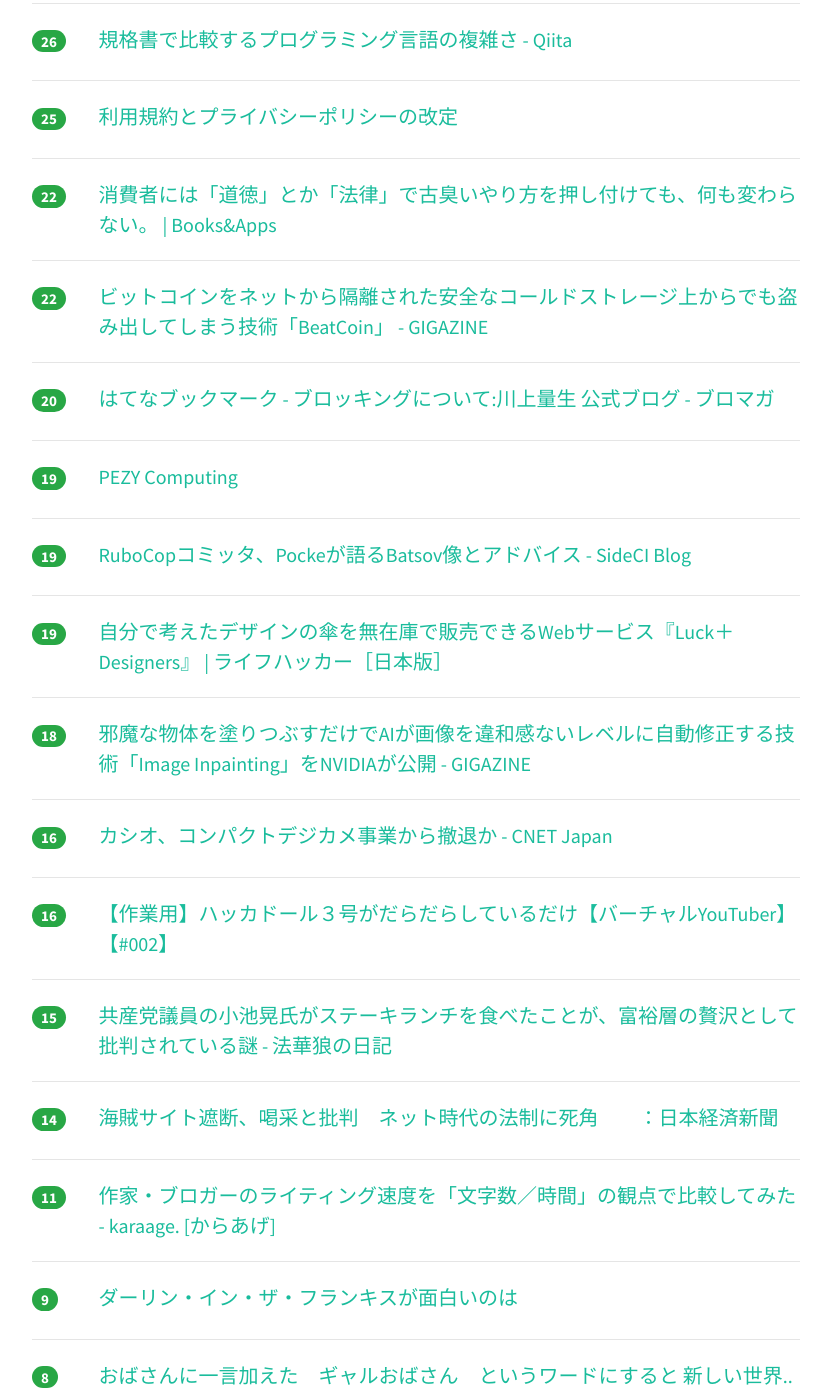
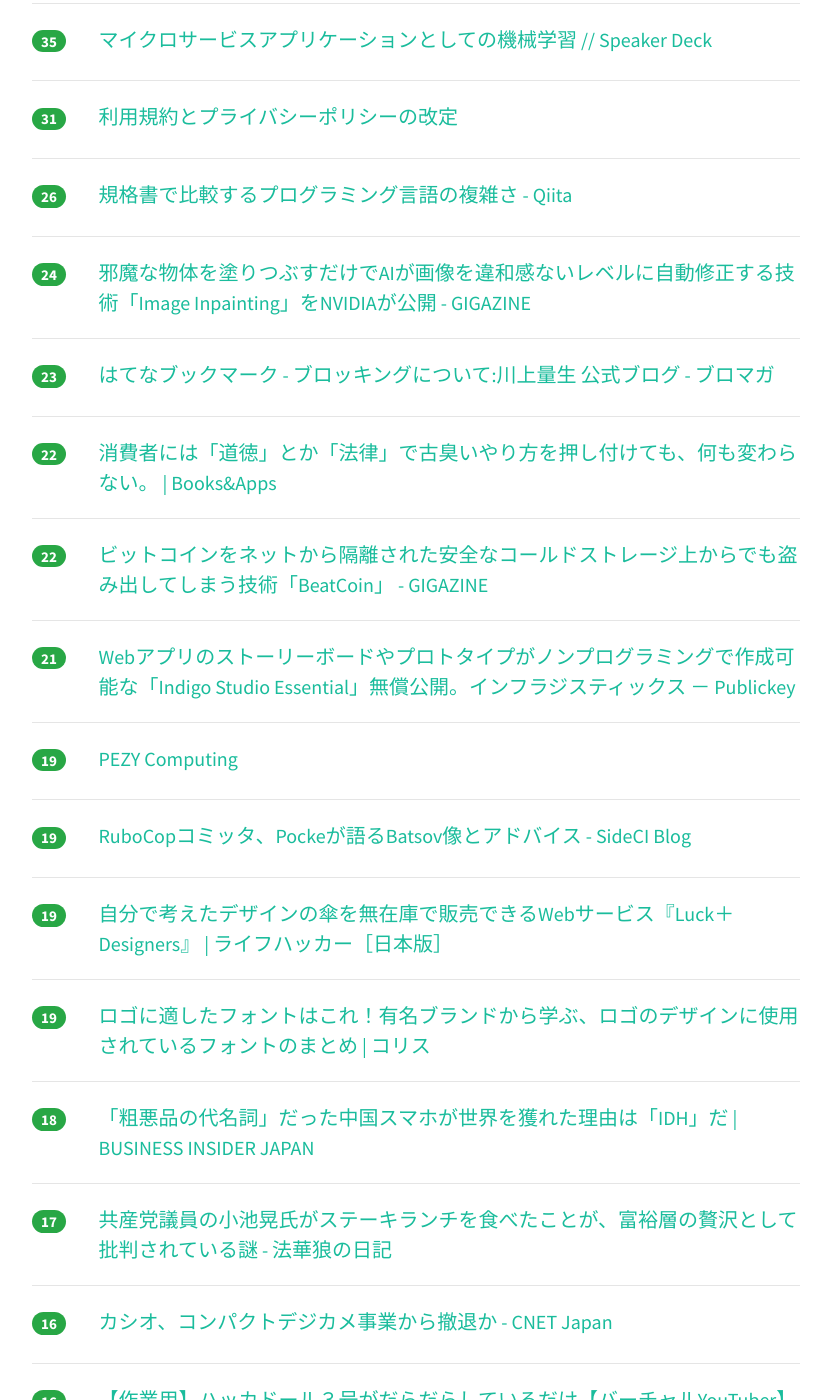
Before and after one commit to yatta47/hatena-matome-site, a Jekyll site: the page built from _posts/2018-04-25-hatena.md, in a window 1280 px wide and 1400 px high, scrolled down 861 px. Shown: the whole window, without its empty margins (224-1055 px from the left). Built offline with Jekyll 4.4.1, drawn with Linux system fonts in a browser that asks for light colours; nearby versions of some CDN libraries; some of the changed text lies outside the part shown.

Commit message:
Updated 2018-04-25

```diff
--- a/_posts/2018-04-25-hatena.md
+++ b/_posts/2018-04-25-hatena.md
@@ -1,14 +1,24 @@
 ---
 layout: post
 title:  "2018-04-25 はてぶIT"
-date:   2018-04-25 10:03:02
+date:   2018-04-25 11:02:45
 tags: [it-hotentry]
 ---
-22 件のデータあり
+30 件のデータあり
 
 <hr><div class="row">
-<div class="col-1"><span class="badge badge-pill badge-success h2">49</span></div>
+<div class="col-1"><span class="badge badge-pill badge-success h2">61</span></div>
+<div class="col-11"><a href='https://speakerdeck.com/suusan2go/hurontoendoenziniamozhi-tuteokitaigrpc' target='_blank'>フロントエンドエンジニアも知っておきたいgRPC // Speaker Deck</a></div>
+</div>
+<hr>
+<div class="row">
+<div class="col-1"><span class="badge badge-pill badge-success h2">54</span></div>
 <div class="col-11"><a href='https://speakerdeck.com/mottox2/create-fast-site-with-netlify-and-gatsby' target='_blank'>爆速サイトを爆速で作れるNetlify + Gatsby / Create fast site with netlify and gatsby // Speaker Deck</a></div>
+</div>
+<hr>
+<div class="row">
+<div class="col-1"><span class="badge badge-pill badge-success h2">44</span></div>
+<div class="col-11"><a href='http://mizchi.hatenablog.com/entry/2018/04/24/231457' target='_blank'>シャニマスのコード読んだ - mizchi's blog</a></div>
 </div>
 <hr>
 <div class="row">
@@ -17,23 +27,23 @@ tags: [it-hotentry]
 </div>
 <hr>
 <div class="row">
-<div class="col-1"><span class="badge badge-pill badge-success h2">43</span></div>
-<div class="col-11"><a href='https://speakerdeck.com/suusan2go/hurontoendoenziniamozhi-tuteokitaigrpc' target='_blank'>フロントエンドエンジニアも知っておきたいgRPC // Speaker Deck</a></div>
-</div>
-<hr>
-<div class="row">
 <div class="col-1"><span class="badge badge-pill badge-success h2">40</span></div>
 <div class="col-11"><a href='https://speakerdeck.com/takanorip/uebuhuontofalseemoihua' target='_blank'>ウェブフォントのエモい話 // Speaker Deck</a></div>
 </div>
 <hr>
 <div class="row">
-<div class="col-1"><span class="badge badge-pill badge-success h2">36</span></div>
-<div class="col-11"><a href='http://mizchi.hatenablog.com/entry/2018/04/24/231457' target='_blank'>シャニマスのコード読んだ - mizchi's blog</a></div>
+<div class="col-1"><span class="badge badge-pill badge-success h2">39</span></div>
+<div class="col-11"><a href='http://jaco.udcp.info/entry/paas-k8s-serverless' target='_blank'>PaaS/k8s/Serverless使い分けの話とその補足 - Cloud Penguins</a></div>
+</div>
+<hr>
+<div class="row">
+<div class="col-1"><span class="badge badge-pill badge-success h2">35</span></div>
+<div class="col-11"><a href='https://speakerdeck.com/kumon/maikurosabisuapurikesiyontositefalseji-jie-xue-xi' target='_blank'>マイクロサービスアプリケーションとしての機械学習 // Speaker Deck</a></div>
 </div>
 <hr>
 <div class="row">
 <div class="col-1"><span class="badge badge-pill badge-success h2">31</span></div>
-<div class="col-11"><a href='http://jaco.udcp.info/entry/paas-k8s-serverless' target='_blank'>PaaS/k8s/Serverless使い分けの話とその補足 - Cloud Penguins</a></div>
+<div class="col-11"><a href='https://help.twitter.com/ja/rules-and-policies/update-privacy-policy' target='_blank'>利用規約とプライバシーポリシーの改定</a></div>
 </div>
 <hr>
 <div class="row">
@@ -42,8 +52,13 @@ tags: [it-hotentry]
 </div>
 <hr>
 <div class="row">
-<div class="col-1"><span class="badge badge-pill badge-success h2">25</span></div>
-<div class="col-11"><a href='https://help.twitter.com/ja/rules-and-policies/update-privacy-policy' target='_blank'>利用規約とプライバシーポリシーの改定</a></div>
+<div class="col-1"><span class="badge badge-pill badge-success h2">24</span></div>
+<div class="col-11"><a href='https://gigazine.net/news/20180425-nvidia-image-inpainting/' target='_blank'>邪魔な物体を塗りつぶすだけでAIが画像を違和感ないレベルに自動修正する技術「Image Inpainting」をNVIDIAが公開 - GIGAZINE</a></div>
+</div>
+<hr>
+<div class="row">
+<div class="col-1"><span class="badge badge-pill badge-success h2">23</span></div>
+<div class="col-11"><a href='http://b.hatena.ne.jp/entry/ch.nicovideo.jp/kawango/blomaga/ar1496563' target='_blank'>はてなブックマーク - ブロッキングについて:川上量生 公式ブログ - ブロマガ</a></div>
 </div>
 <hr>
 <div class="row">
@@ -57,8 +72,8 @@ tags: [it-hotentry]
 </div>
 <hr>
 <div class="row">
-<div class="col-1"><span class="badge badge-pill badge-success h2">20</span></div>
-<div class="col-11"><a href='http://b.hatena.ne.jp/entry/ch.nicovideo.jp/kawango/blomaga/ar1496563' target='_blank'>はてなブックマーク - ブロッキングについて:川上量生 公式ブログ - ブロマガ</a></div>
+<div class="col-1"><span class="badge badge-pill badge-success h2">21</span></div>
+<div class="col-11"><a href='http://www.publickey1.jp/blog/18/webindigo_studio_essential.html' target='_blank'>Webアプリのストーリーボードやプロトタイプがノンプログラミングで作成可能な「Indigo Studio Essential」無償公開。インフラジスティックス － Publickey</a></div>
 </div>
 <hr>
 <div class="row">
@@ -77,8 +92,18 @@ tags: [it-hotentry]
 </div>
 <hr>
 <div class="row">
+<div class="col-1"><span class="badge badge-pill badge-success h2">19</span></div>
+<div class="col-11"><a href='https://coliss.com/articles/build-websites/operation/design/which-font-was-used-on-the-logos.html' target='_blank'>ロゴに適したフォントはこれ！有名ブランドから学ぶ、ロゴのデザインに使用されているフォントのまとめ | コリス</a></div>
+</div>
+<hr>
+<div class="row">
 <div class="col-1"><span class="badge badge-pill badge-success h2">18</span></div>
-<div class="col-11"><a href='https://gigazine.net/news/20180425-nvidia-image-inpainting/' target='_blank'>邪魔な物体を塗りつぶすだけでAIが画像を違和感ないレベルに自動修正する技術「Image Inpainting」をNVIDIAが公開 - GIGAZINE</a></div>
+<div class="col-11"><a href='https://www.businessinsider.jp/post-166310' target='_blank'>「粗悪品の代名詞」だった中国スマホが世界を獲れた理由は「IDH」だ | BUSINESS INSIDER JAPAN</a></div>
+</div>
+<hr>
+<div class="row">
+<div class="col-1"><span class="badge badge-pill badge-success h2">17</span></div>
+<div class="col-11"><a href='http://d.hatena.ne.jp/hokke-ookami/20180424/1524554667' target='_blank'>共産党議員の小池晃氏がステーキランチを食べたことが、富裕層の贅沢として批判されている謎 - 法華狼の日記</a></div>
 </div>
 <hr>
 <div class="row">
@@ -92,23 +117,28 @@ tags: [it-hotentry]
 </div>
 <hr>
 <div class="row">
-<div class="col-1"><span class="badge badge-pill badge-success h2">15</span></div>
-<div class="col-11"><a href='http://d.hatena.ne.jp/hokke-ookami/20180424/1524554667' target='_blank'>共産党議員の小池晃氏がステーキランチを食べたことが、富裕層の贅沢として批判されている謎 - 法華狼の日記</a></div>
-</div>
-<hr>
-<div class="row">
 <div class="col-1"><span class="badge badge-pill badge-success h2">14</span></div>
 <div class="col-11"><a href='https://www.nikkei.com/article/DGXMZO29781400U8A420C1EA1000/' target='_blank'>海賊サイト遮断、喝采と批判　ネット時代の法制に死角　　：日本経済新聞</a></div>
 </div>
 <hr>
 <div class="row">
-<div class="col-1"><span class="badge badge-pill badge-success h2">11</span></div>
+<div class="col-1"><span class="badge badge-pill badge-success h2">13</span></div>
 <div class="col-11"><a href='http://karaage.hatenadiary.jp/entry/2018/04/25/073000' target='_blank'>作家・ブロガーのライティング速度を「文字数／時間」の観点で比較してみた - karaage. [からあげ]</a></div>
 </div>
 <hr>
 <div class="row">
-<div class="col-1"><span class="badge badge-pill badge-success h2">9</span></div>
+<div class="col-1"><span class="badge badge-pill badge-success h2">12</span></div>
+<div class="col-11"><a href='https://japan.cnet.com/article/35118295/' target='_blank'>アマゾン、車のトランクに商品を配達する新サービス--米プライム会員に - CNET Japan</a></div>
+</div>
+<hr>
+<div class="row">
+<div class="col-1"><span class="badge badge-pill badge-success h2">11</span></div>
 <div class="col-11"><a href='https://anond.hatelabo.jp/20180425045335' target='_blank'>ダーリン・イン・ザ・フランキスが面白いのは</a></div>
+</div>
+<hr>
+<div class="row">
+<div class="col-1"><span class="badge badge-pill badge-success h2">11</span></div>
+<div class="col-11"><a href='http://diamond.jp/articles/-/168167' target='_blank'>「クラシル」をレシピ動画世界一にした25歳が一番恐れること | News&Analysis | ダイヤモンド・オンライン</a></div>
 </div>
 <hr>
 <div class="row">
@@ -116,3 +146,13 @@ tags: [it-hotentry]
 <div class="col-11"><a href='https://anond.hatelabo.jp/20180424160526' target='_blank'>おばさんに一言加えた　ギャルおばさん　というワードにすると 新しい世界..</a></div>
 </div>
 <hr>
+<div class="row">
+<div class="col-1"><span class="badge badge-pill badge-success h2">7</span></div>
+<div class="col-11"><a href='http://uxmilk.jp/71338' target='_blank'>Githubがデザインシステムを作るまでの道のり（前編） | UX MILK</a></div>
+</div>
+<hr>
+<div class="row">
+<div class="col-1"><span class="badge badge-pill badge-success h2">5</span></div>
+<div class="col-11"><a href='https://dev.classmethod.jp/cloud/aws/aws-rss-feeds/' target='_blank'>導入3分！RSSフィード28種一括登録でAWS最新情報を漏れなくチェック ｜ Developers.IO</a></div>
+</div>
+<hr>
```
